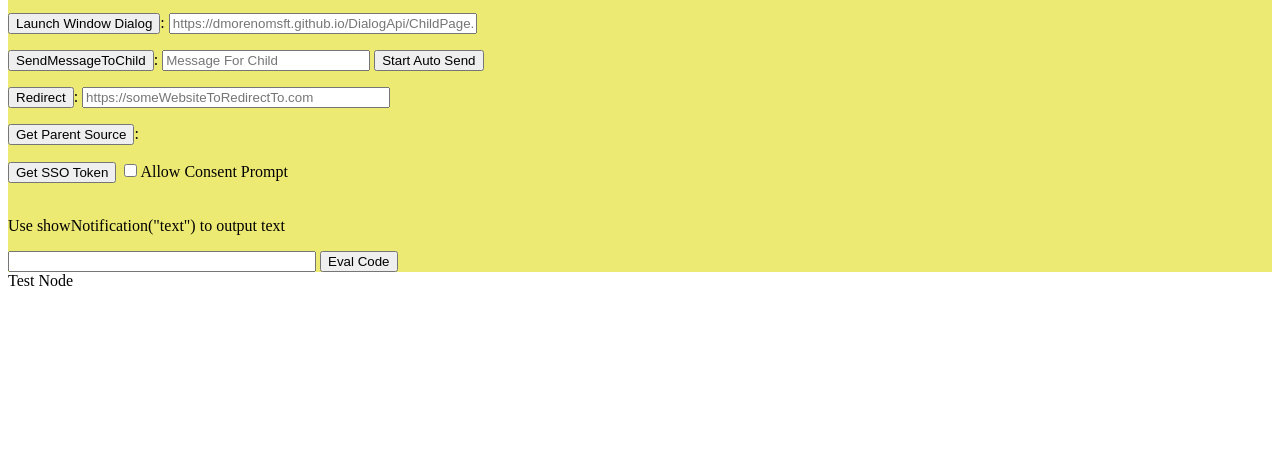
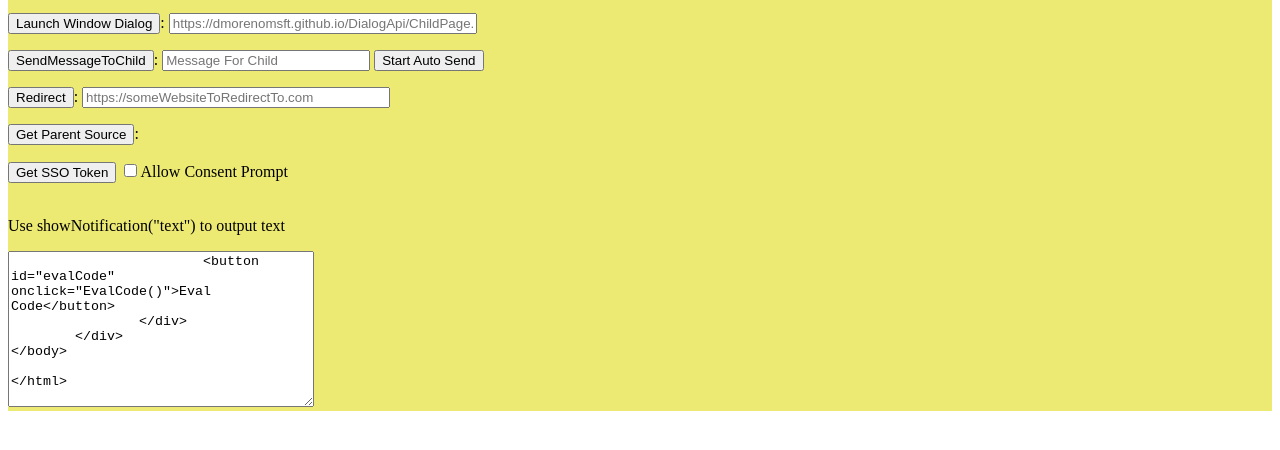
Before and after one commit to dmorenomsft/dmorenomsft.github.io, a plain HTML site: page DialogApi/ParentPage.html in a window 1280 px wide. Shown: the part 104-554 px from the top of the page. Drawn offline with Linux system fonts and the light colour scheme; a script that the page names is missing.

Commit message:
Update ParentPage.html

```diff
--- a/DialogApi/ParentPage.html
+++ b/DialogApi/ParentPage.html
@@ -39,12 +39,9 @@
 			<button id="getToken" onclick="GetToken()">Get SSO Token</button>
 			<input type="checkbox" id="allowConsent"/>Allow Consent Prompt
 			<p></br>Use showNotification("text") to output text</p>
-			<input id="CodeToEval" type="text" style="width:300px;" />
+			<textarea id="CodeToEval" rows="10" style="width:300px;" />
 			<button id="evalCode" onclick="EvalCode()">Eval Code</button>
 		</div>
-	</div>
-	<div id="test node">
-		Test Node
 	</div>
 </body>
 
```
